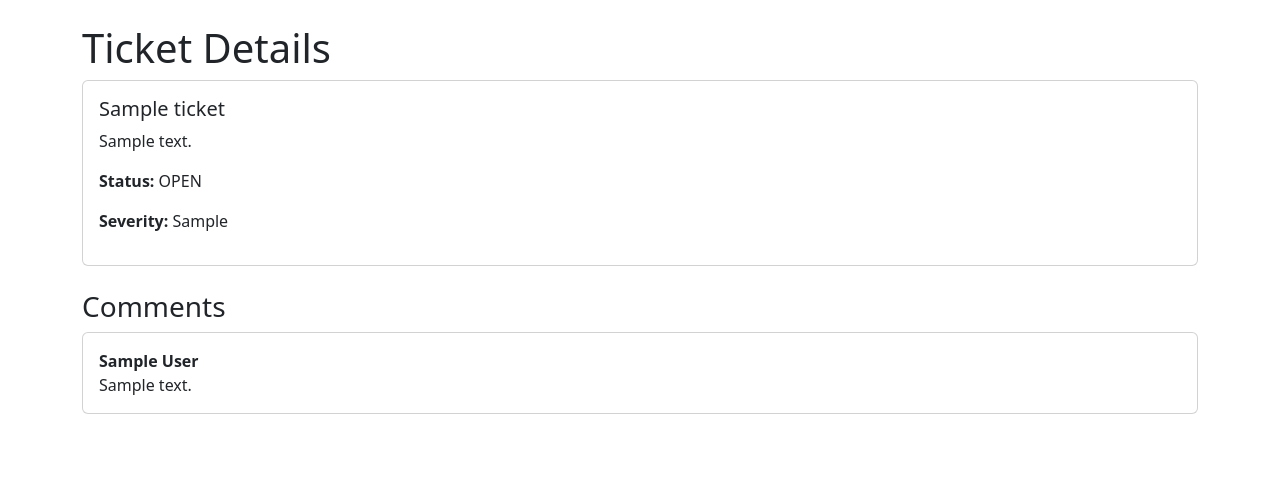
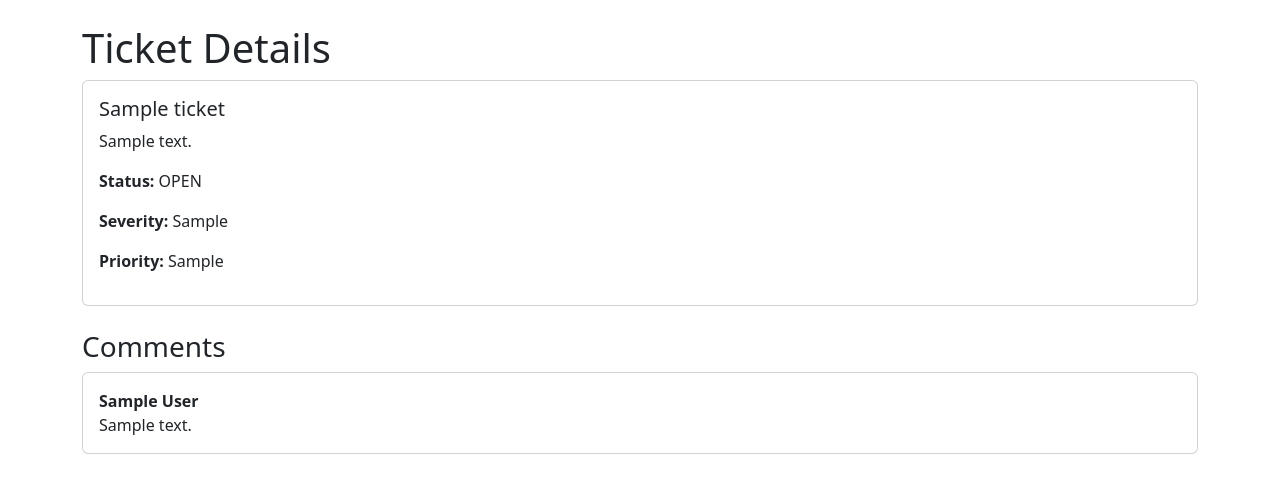
Before and after one commit to DHunnicuttSG/SRE_Labs, a Flask app: page /ticket/1 in a window 1280 px wide. Shown: the part 56-549 px from the top of the page. Run offline with Flask 3, Linux system fonts and the light colour scheme; tables that the repository leaves empty hold one stand-in row (values such as "Sample post").

Commit message:
frontend editing - fix on ticket details

```diff
--- a/docker/app/templates/ticket.html
+++ b/docker/app/templates/ticket.html
@@ -45,6 +45,7 @@
                         <p>${escapeHTML(ticket.description)}</p>
                         <p><strong>Status:</strong> ${escapeHTML(ticket.status)}</p>
                         <p><strong>Severity:</strong> ${escapeHTML(ticket.severity)}</p>
+                        <p><strong>Priority:</strong> ${escapeHTML(ticket.priority)}</p>
                     </div>
                 </div>
             `;
```
Also changed, not shown: docker/app/templates/index.html (+0 -9 lines).
